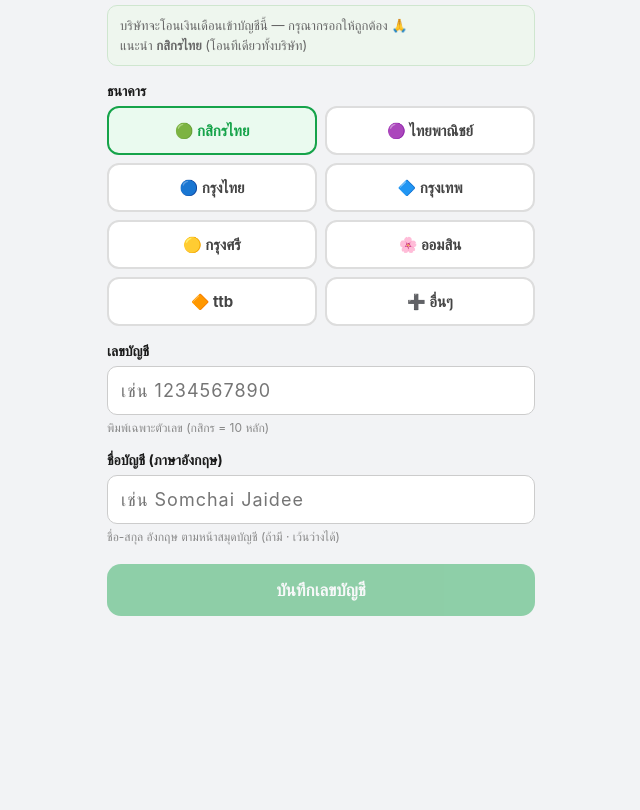
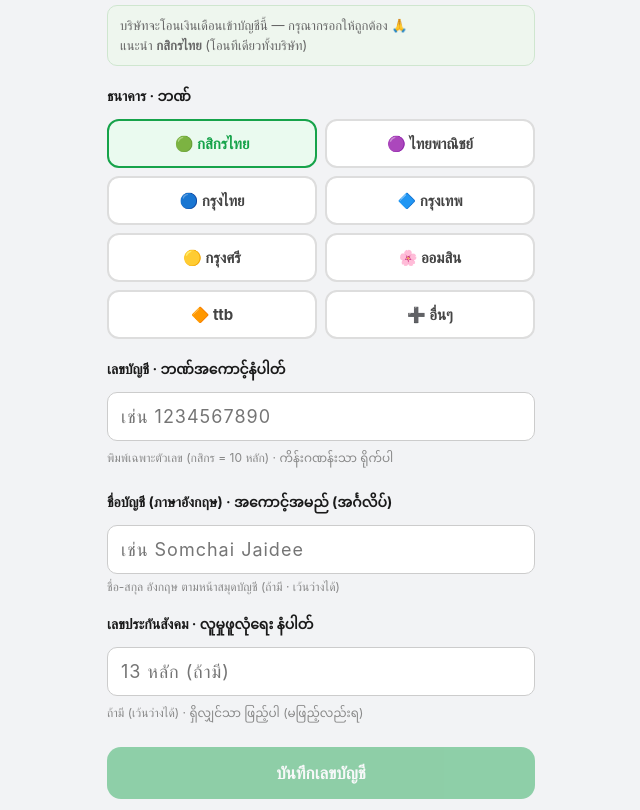
Before and after one commit to sittan21/ryujin-clockin, a plain HTML site: page bank/index.html in a window 1280 px wide. Shown: the part 75-885 px from the top of the page, without its empty margins (319-959 px from the left). Before the commit the page ends 800 px from the top, so only its background shows below. Drawn offline with Linux system fonts and the light colour scheme.

Commit message:
bank form: add social security number field + Burmese labels
Co-Authored-By: Claude Sonnet 5.5 <noreply@anthropic.com>

```diff
--- a/bank/index.html
+++ b/bank/index.html
@@ -34,7 +34,7 @@
   <div id="who">กำลังโหลด…</div>
   <div class="note">บริษัทจะโอนเงินเดือนเข้าบัญชีนี้ — กรุณากรอกให้ถูกต้อง 🙏<br>แนะนำ <b>กสิกรไทย</b> (โอนทีเดียวทั้งบริษัท)</div>
 
-  <label>ธนาคาร</label>
+  <label>ธนาคาร · ဘဏ်</label>
   <div class="banks" id="banks">
     <button data-b="กสิกรไทย">🟢 กสิกรไทย</button>
     <button data-b="ไทยพาณิชย์">🟣 ไทยพาณิชย์</button>
@@ -46,13 +46,17 @@
     <button data-b="อื่นๆ">➕ อื่นๆ</button>
   </div>
 
-  <label>เลขบัญชี</label>
+  <label>เลขบัญชี · ဘဏ်အကောင့်နံပါတ်</label>
   <input type="tel" id="account" inputmode="numeric" placeholder="เช่น 1234567890" autocomplete="off">
-  <div class="hint">พิมพ์เฉพาะตัวเลข (กสิกร = 10 หลัก)</div>
+  <div class="hint">พิมพ์เฉพาะตัวเลข (กสิกร = 10 หลัก) · ကိန်းဂဏန်းသာ ရိုက်ပါ</div>
 
-  <label>ชื่อบัญชี (ภาษาอังกฤษ)</label>
+  <label>ชื่อบัญชี (ภาษาอังกฤษ) · အကောင့်အမည် (အင်္ဂလိပ်)</label>
   <input type="text" id="nameEn" placeholder="เช่น Somchai Jaidee" autocomplete="off">
   <div class="hint">ชื่อ-สกุล อังกฤษ ตามหน้าสมุดบัญชี (ถ้ามี · เว้นว่างได้)</div>
+
+  <label>เลขประกันสังคม · လူမှုဖူလုံရေး နံပါတ်</label>
+  <input type="tel" id="ssn" inputmode="numeric" maxlength="13" placeholder="13 หลัก (ถ้ามี)" autocomplete="off">
+  <div class="hint">ถ้ามี (เว้นว่างได้) · ရှိလျှင်သာ ဖြည့်ပါ (မဖြည့်လည်းရ)</div>
 
   <button id="submit" disabled>บันทึกเลขบัญชี</button>
   <div id="status"></div>
@@ -77,6 +81,7 @@ $("account").addEventListener("input", () => {
   $("account").value = $("account").value.replace(/[^0-9]/g, "");
   refresh();
 });
+$("ssn").addEventListener("input", () => { $("ssn").value = $("ssn").value.replace(/[^0-9]/g, ""); });
 function refresh(){ $("submit").disabled = !(state.bank && $("account").value.length >= 6); }
 
 /* LIFF */
@@ -98,7 +103,8 @@ $("submit").onclick = async () => {
     userId: state.userId, displayName: state.displayName,
     bank: state.bank,
     account: $("account").value.trim(),
-    nameEn: $("nameEn").value.trim()
+    nameEn: $("nameEn").value.trim(),
+    ssn: $("ssn").value.trim()
   };
   if(!CONFIG.WEBHOOK_URL){
     $("status").innerHTML='<span class="wait">🧪 โหมดทดสอบ: ยังไม่ตั้ง webhook (ดู console)</span>';
```
